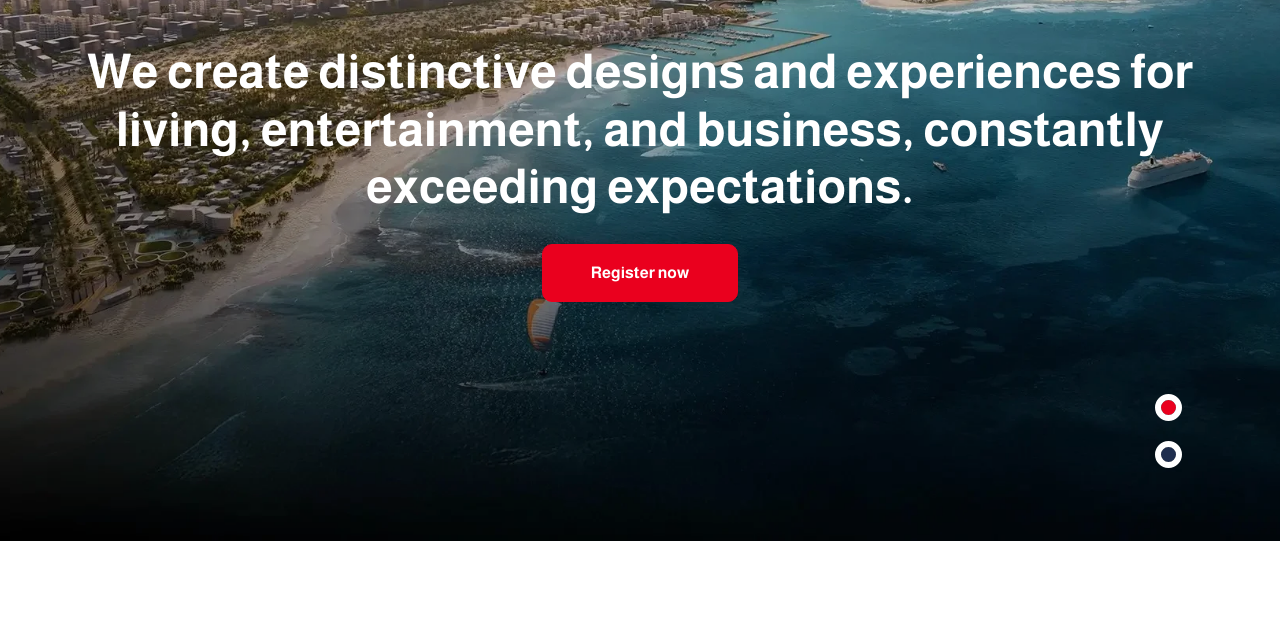
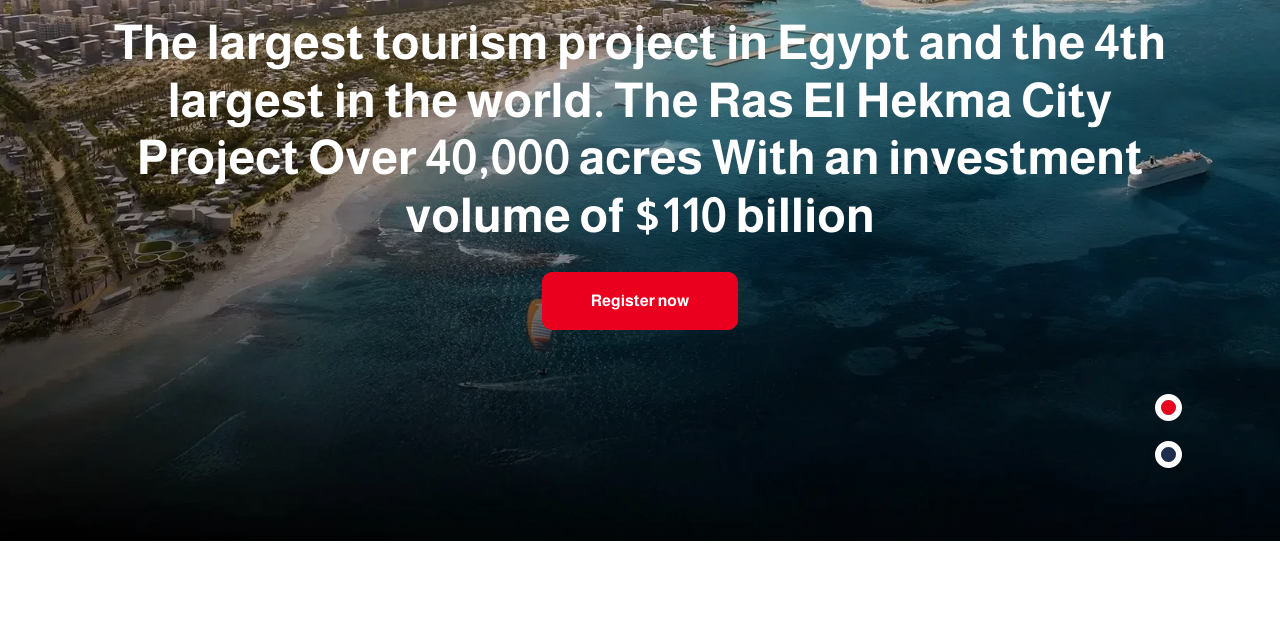
Before and after one commit to ahmed-elgendy/Modon, a plain HTML site: page page/indexEN.html in a window 1280 px wide. Shown: the part 391-1024 px from the top of the page. Drawn offline with nearby package versions, Linux system fonts and the light colour scheme.

Commit message:
new editee

```diff
--- a/page/indexEN.html
+++ b/page/indexEN.html
@@ -133,7 +133,15 @@
                                         <h1 class="display-5 text-capitalize"  style="font-family: 'Almarai', sans-serif;     text-align: center;">    <span class="text-primary"> MODON </span></h1>
 
                                     </div>
-                                            <h3 class="display-5 text-white" style="    text-align: center; font-family: 'Almarai', sans-serif;">We create distinctive designs and experiences for living, entertainment, and business, constantly exceeding expectations.</h3>
+                                            <h3 class="display-5 text-white" style="    text-align: center; font-family: 'Almarai', sans-serif;">
+
+                                          The largest tourism project in Egypt and the 4th largest in the world.
+                                            The Ras El Hekma City Project
+                                            Over 40,000 acres
+                                            With an investment volume of $110 billion
+
+
+                                            </h3>
 
                                   <div class="form-group"style="padding-top: 20px; font-family: 'Almarai', sans-serif;     text-align: center;" >
                                     <input   type="submit" value="Register now" class="btn btn-primary py-3 px-5">
```
